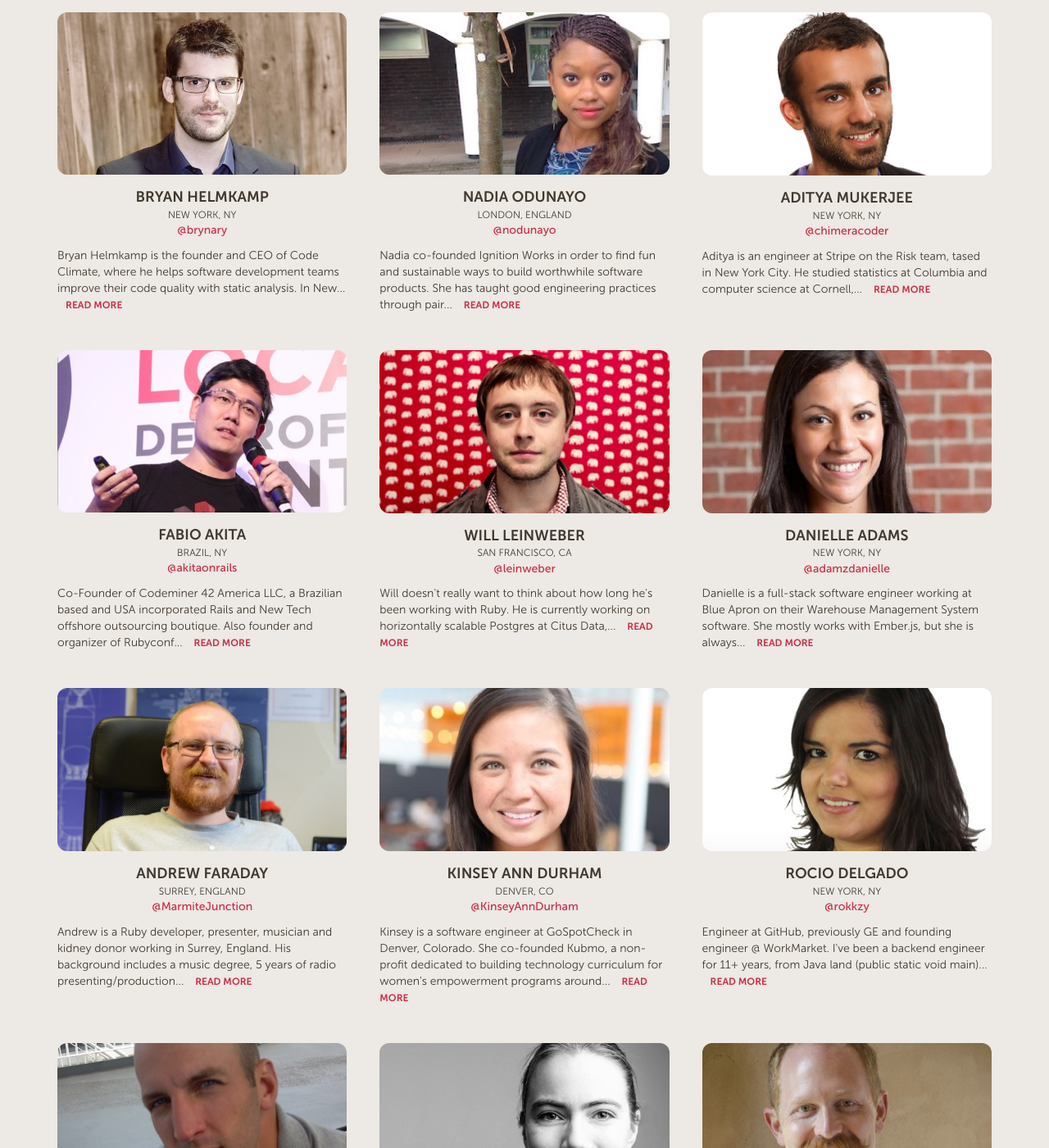
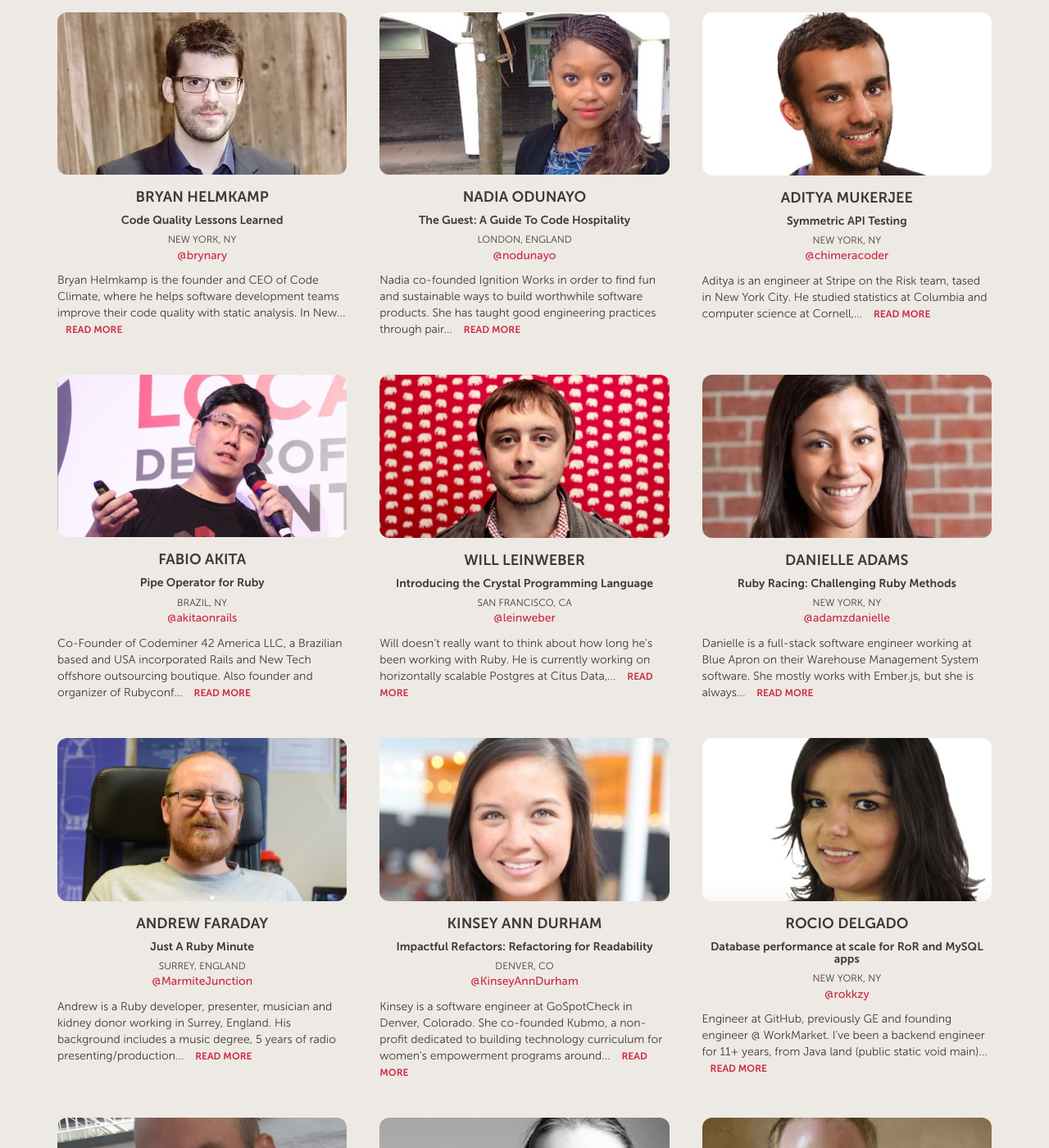
Before and after one commit to goruco/goruco2016, a Jekyll site: the page built from index.html, in a window 1280 px wide and 1400 px high, scrolled down 1553 px. Shown: the whole window at 82% size. Built offline with Jekyll 4.4.1, drawn with Linux system fonts in a browser that asks for light colours; some of the changed text lies outside the part shown.

Commit message:
Add titles and fix footer

```diff
--- a/_data/speakers.yml
+++ b/_data/speakers.yml
@@ -1,48 +1,60 @@
 - name: Bryan Helmkamp
   twitter: "@brynary"
   location: New York, NY
+  title: Code Quality Lessons Learned
   bio: Bryan Helmkamp is the founder and CEO of Code Climate, where he helps software development teams improve their code quality with static analysis. In New York, he was CTO at Efficiency 2.0, a company focused on using science to help people lower the energy use, and also an engineer at Gilt Groupe. He has given popular talks on software engineering principles and practices around the world. Bryan co-authored the book Service Oriented Design with Ruby and also the RSpec Book.
 - name: Nadia Odunayo
   twitter: "@nodunayo"
   location: London, England
+  title: "The Guest: A Guide To Code Hospitality"
   bio: Nadia co-founded Ignition Works in order to find fun and sustainable ways to build worthwhile software products. She has taught good engineering practices through pair programming at Pivotal Labs and on their Cloud Foundry team. She originally learnt to code at Makers Academy and she runs the Ruby Book Club podcast in her spare time.
 - name: Aditya Mukerjee
   twitter: "@chimeracoder"
   location: New York, NY
+  title: Symmetric API Testing
   bio: Aditya is an engineer at Stripe on the Risk team, tased in New York City. He studied statistics at Columbia and computer science at Cornell, and has been writing Go professionally for the past four years. When not defending users against online fraudsters, he spends his free time playing German-style board games and listening to embarrassing music.
 - name: Fabio Akita
   twitter: "@akitaonrails"
   location: Brazil, NY
+  title: Pipe Operator for Ruby
   bio: Co-Founder of Codeminer 42 America LLC, a Brazilian based and USA incorporated Rails and New Tech offshore outsourcing boutique. Also founder and organizer of Rubyconf Brazil together with Locaweb since 2008. Blog at AkitaOnRails.com as a Ruby Activist since 2006.
 - name: Will Leinweber
   twitter: "@leinweber"
   location: San Francisco, CA
+  title: Introducing the Crystal Programming Language
   bio: Will doesn't really want to think about how long he's been working with Ruby. He is currently working on horizontally scalable Postgres at Citus Data, and before that was a principal member of the Heroku Postgres team. Please don't try to right-click and steal the source for his WebSite bitfission.com.
 - name: Danielle Adams
   twitter: "@adamzdanielle"
   location: New York, NY
+  title: "Ruby Racing: Challenging Ruby Methods"
   bio: Danielle is a full-stack software engineer working at Blue Apron on their Warehouse Management System software. She mostly works with Ember.js, but she is always happy when she's able to jump into the back-end and work on the API, built with Ruby on Rails. Having been a professional developer for just under 2 years, she has been coding since age 12. In her free time, she enjoys live music, food, and playing with puppies.
 - name: Andrew Faraday
   twitter: "@MarmiteJunction"
   location: Surrey, England
+  title: Just A Ruby Minute
   bio: Andrew is a Ruby developer, presenter, musician and kidney donor working in Surrey, England. His background includes a music degree, 5 years of radio presenting/production and panel game hosting and a long history of combining code and music to explore the artistic capabilities of programming. His professional experience includes a lot of integration with large legacy databases.
 - name: Kinsey Ann Durham
   twitter: "@KinseyAnnDurham"
   location: Denver, CO
+  title: "Impactful Refactors: Refactoring for Readability"
   bio: Kinsey is a software engineer at GoSpotCheck in Denver, Colorado. She co-founded Kubmo, a non-profit dedicated to building technology curriculum for women's empowerment programs around the world. She is the chair of the BridgeFoundry board and is obsessed with dogs, especially her dog, Harleigh.
 - name: Rocio Delgado
   twitter: "@rokkzy"
   location: New York, NY
+  title: Database performance at scale for RoR and MySQL apps
   bio: Engineer at GitHub, previously GE and founding engineer @ WorkMarket. I've been a backend engineer for 11+ years, from Java land (public static void main) to RoR. Interested in performance, scalability, resilience, distributed systems and databases. Yoga, dancing & karaoke junior performer. Living in Brooklyn via México.
 - name: Ross Kaffenberger
   twitter: "@rossta"
   location: New York, NY
+  title: Enumerable's Ugly Cousin
   bio: I discovered my passion for programming in an inner-city middle school in Houston, Texas where I was a first year teacher with Teach for America. Armed with a Lego Mindstorms kit, I started an after-school robotics club and eventually, with a lot of hard work, my students marched all the way to the Texas Botball championship. Later on, I realized programming was something I wanted to do full-time. I still miss teaching so don't be surprised if I have to resist the urge to issue a few detentions.
 - name: Aja Hammerly
   location: Seattle, WA
   twitter: "@thagomizer_rb"
+  title: Exploring Big Data with rubygems.org Download Data
   bio: Aja lives in Seattle where she is a Developer Advocate at Google and a member of the Seattle Ruby Brigade. Her favorite languages are Ruby and Prolog. She also loves working with large piles of data. In her free time she enjoys skiing, cooking, knitting, and long coding sessions on the beach.
 - name: Adam Cuppy
   twitter: "@AdamCuppy"
   location: San Diego, CA
+  title: Cult(ure)
   bio: Master of Smile Generation. Ambassador of Company Culture. Tech Entreprenur. Speaker/Educator. One-time Professional Actor @osfashland. Husband. Chief Zealous Officer @CodingZeal
--- a/index.html
+++ b/index.html
@@ -71,6 +71,7 @@ layout: default
           <img class='img-responsive small-image' src="/assets/images/speakers/{{ speaker.name | slugify }}.jpg" />
           <div class='speaker-info'>
             <h4>{{ speaker.name }}</h4>
+            <h5>{{speaker.title}}</h5>
             <h6>{{ speaker.location }}</h6>
             <a href="https://twitter.com/{{ speaker.twitter }}" target="_blank">{{ speaker.twitter }}</a>
           </div>
@@ -98,6 +99,7 @@ layout: default
           </div>
         </div>
       {% endfor %}
+    </div>
   </div>
 
   <div class='row'>
```
Lines whose indentation alone changed are shown as unchanged.
